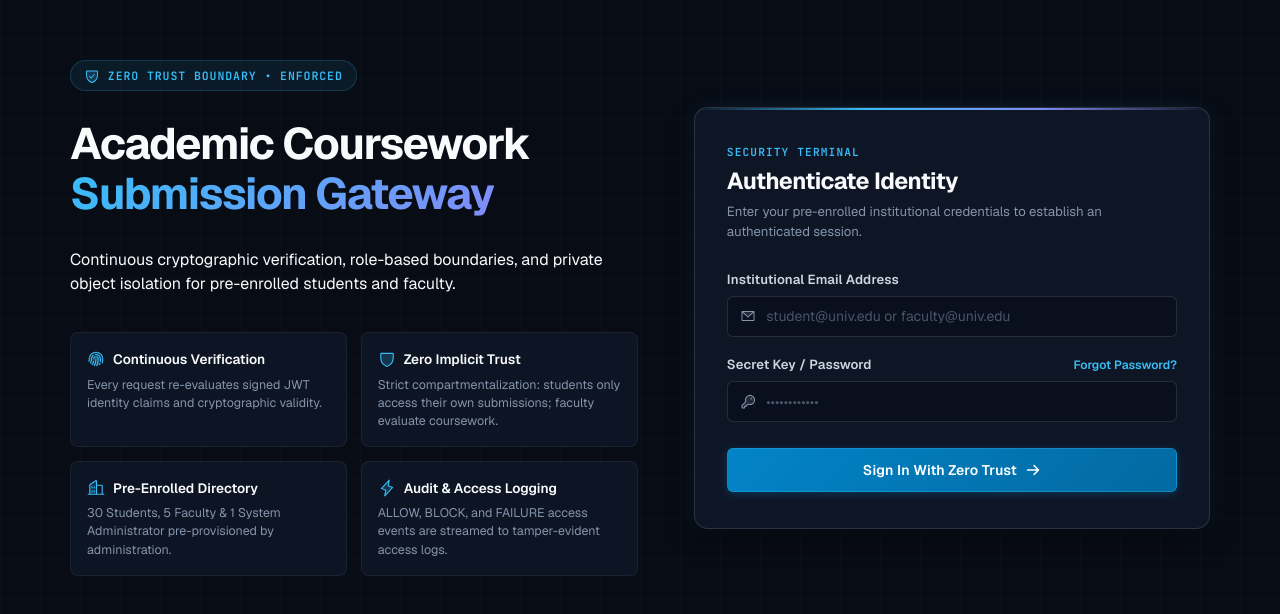
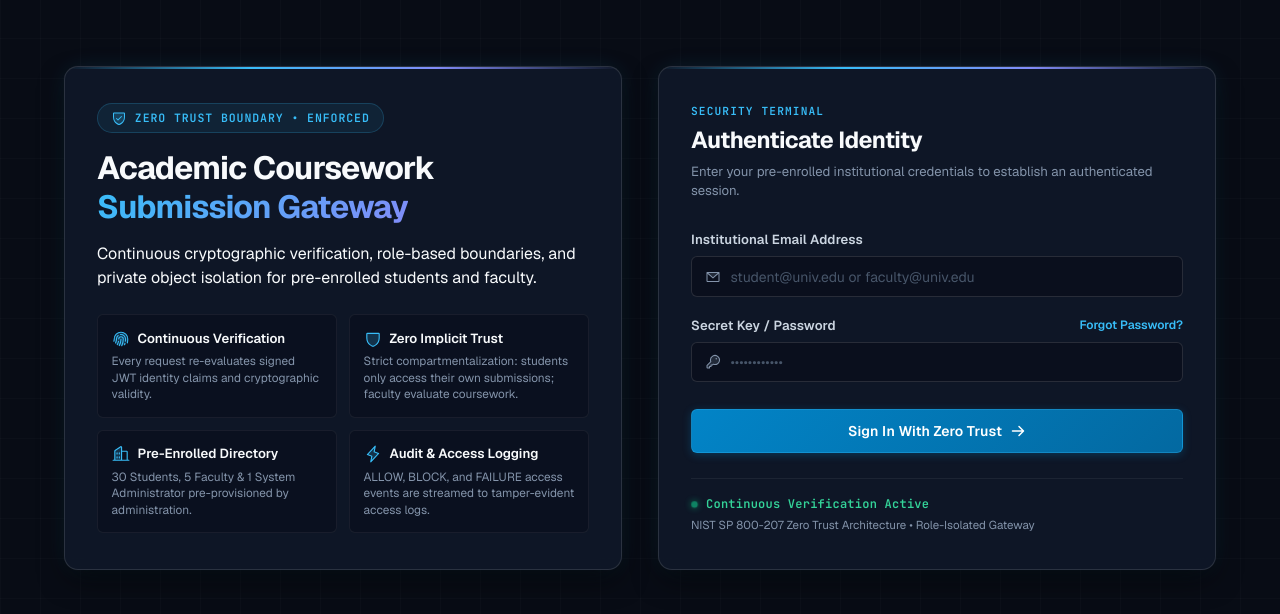
Before and after one commit to VIJAYAPANDIANT/zerotrust-assignment-gateway, a React (Vite) app in the folder frontend/: page / in a window 1280 px wide. Shown: the part 122-736 px from the top of the page. Built offline with nearby package versions, Linux system fonts and the light colour scheme; no server answers.

Commit message:
style(auth): make left hero panel and right login card identical in size, height, and border styling

```diff
--- a/frontend/src/index.css
+++ b/frontend/src/index.css
@@ -745,26 +745,54 @@ body::before {
 
 .auth-split-wrapper {
   width: 100%;
-  max-width: 1140px;
+  max-width: 1160px;
   display: grid;
   grid-template-columns: 1fr;
-  gap: 2.5rem;
-  align-items: center;
+  gap: 2rem;
+  align-items: stretch;
   z-index: 2;
 }
 
 @media (min-width: 960px) {
   .auth-split-wrapper {
-    grid-template-columns: 1.1fr 1fr;
-    gap: 3.5rem;
+    grid-template-columns: 1fr 1fr;
+    gap: 2.25rem;
+    align-items: stretch;
   }
 }
 
-/* Left Hero Telemetry Panel */
+/* Left Hero Telemetry Panel (Equal Dimension Card) */
 .auth-hero-panel {
-  display: flex;
-  flex-direction: column;
-  gap: 1.75rem;
+  background: rgba(16, 25, 42, 0.85);
+  backdrop-filter: blur(16px);
+  -webkit-backdrop-filter: blur(16px);
+  border: 1px solid var(--border-default);
+  border-radius: var(--radius-lg);
+  padding: 2.25rem 2rem;
+  box-shadow: var(--shadow-lg), var(--shadow-glow);
+  position: relative;
+  overflow: hidden;
+  display: flex;
+  flex-direction: column;
+  justify-content: space-between;
+  height: 100%;
+  gap: 1.5rem;
+}
+
+.auth-hero-panel::before {
+  content: '';
+  position: absolute;
+  top: 0;
+  left: 0;
+  right: 0;
+  height: 2px;
+  background: linear-gradient(90deg, transparent, #38bdf8, #818cf8, transparent);
+}
+
+.auth-hero-top {
+  display: flex;
+  flex-direction: column;
+  gap: 1rem;
 }
 
 .auth-badge-kicker {
@@ -785,10 +813,10 @@ body::before {
 }
 
 .auth-hero-title {
-  font-size: clamp(2rem, 3.5vw, 2.75rem);
+  font-size: clamp(1.75rem, 2.5vw, 2.2rem);
   font-weight: 700;
-  letter-spacing: -0.03em;
-  line-height: 1.15;
+  letter-spacing: -0.025em;
+  line-height: 1.2;
   color: var(--text-primary);
 }
 
@@ -799,18 +827,16 @@ body::before {
 }
 
 .auth-hero-desc {
-  font-size: 1rem;
-  color: var(--text-muted);
-  line-height: 1.6;
-  max-width: 48ch;
+  font-size: 0.925rem;
+  color: var(--text-muted);
+  line-height: 1.55;
 }
 
 /* Telemetry Pillar Grid */
 .telemetry-features {
   display: grid;
   grid-template-columns: 1fr;
-  gap: 0.85rem;
-  margin-top: 0.5rem;
+  gap: 0.75rem;
 }
 
 @media (min-width: 640px) {
@@ -820,13 +846,13 @@ body::before {
 }
 
 .telemetry-card {
-  background: rgba(16, 25, 42, 0.7);
+  background: rgba(10, 15, 29, 0.65);
   border: 1px solid var(--border-subtle);
-  border-radius: var(--radius-md);
-  padding: 1rem;
-  display: flex;
-  flex-direction: column;
-  gap: 0.4rem;
+  border-radius: var(--radius-sm);
+  padding: 0.85rem;
+  display: flex;
+  flex-direction: column;
+  gap: 0.3rem;
   transition: border-color 0.2s ease, transform 0.2s ease;
 }
 
@@ -839,22 +865,23 @@ body::before {
   display: flex;
   align-items: center;
   gap: 0.5rem;
-  font-size: 0.85rem;
+  font-size: 0.825rem;
   font-weight: 600;
   color: var(--text-primary);
 }
 
 .telemetry-card-icon {
   color: #38bdf8;
+  flex-shrink: 0;
 }
 
 .telemetry-card-text {
-  font-size: 0.78rem;
-  color: var(--text-muted);
-  line-height: 1.45;
-}
-
-/* Right Authentication Terminal Card */
+  font-size: 0.74rem;
+  color: var(--text-muted);
+  line-height: 1.4;
+}
+
+/* Right Authentication Terminal Card (Equal Dimension Card) */
 .auth-terminal-card {
   background: rgba(16, 25, 42, 0.85);
   backdrop-filter: blur(16px);
@@ -865,6 +892,10 @@ body::before {
   box-shadow: var(--shadow-lg), var(--shadow-glow);
   position: relative;
   overflow: hidden;
+  display: flex;
+  flex-direction: column;
+  justify-content: space-between;
+  height: 100%;
 }
 
 .auth-terminal-card::before {
@@ -875,6 +906,35 @@ body::before {
   right: 0;
   height: 2px;
   background: linear-gradient(90deg, transparent, #38bdf8, #818cf8, transparent);
+}
+
+.terminal-footer-security {
+  margin-top: 1.5rem;
+  padding-top: 1rem;
+  border-top: 1px solid rgba(255, 255, 255, 0.06);
+  display: flex;
+  flex-direction: column;
+  gap: 0.25rem;
+}
+
+.security-status-indicator {
+  display: flex;
+  align-items: center;
+  gap: 0.5rem;
+}
+
+.security-status-label {
+  font-size: 0.75rem;
+  font-weight: 600;
+  color: #34d399;
+  font-family: var(--font-mono);
+  letter-spacing: 0.02em;
+}
+
+.security-status-desc {
+  font-size: 0.72rem;
+  color: var(--text-muted);
+  line-height: 1.4;
 }
 
 .auth-card-top {
--- a/frontend/src/pages/AuthPage.jsx
+++ b/frontend/src/pages/AuthPage.jsx
@@ -115,6 +115,7 @@ export default function AuthPage() {
       <div className="auth-split-wrapper">
         {/* Left Section: Enterprise Zero Trust Architecture & Telemetry */}
         <div className="auth-hero-panel">
+          <div className="auth-hero-top">
             <div className="auth-badge-kicker">
               <ShieldCheck size={16} weight="duotone" />
               <span>Zero Trust Boundary • Enforced</span>
@@ -128,6 +129,7 @@ export default function AuthPage() {
               Continuous cryptographic verification, role-based boundaries, and private object isolation
               for pre-enrolled students and faculty.
             </p>
+          </div>
 
           <div className="telemetry-features">
             <div className="telemetry-card">
@@ -260,6 +262,17 @@ export default function AuthPage() {
               )}
             </button>
           </form>
+
+          {/* Bottom Security Assurance Footnote */}
+          <div className="terminal-footer-security">
+            <div className="security-status-indicator">
+              <span className="pulse-dot"></span>
+              <span className="security-status-label">Continuous Verification Active</span>
+            </div>
+            <span className="security-status-desc">
+              NIST SP 800-207 Zero Trust Architecture • Role-Isolated Gateway
+            </span>
+          </div>
         </div>
       </div>
 
```
Lines whose indentation alone changed are shown as unchanged.
